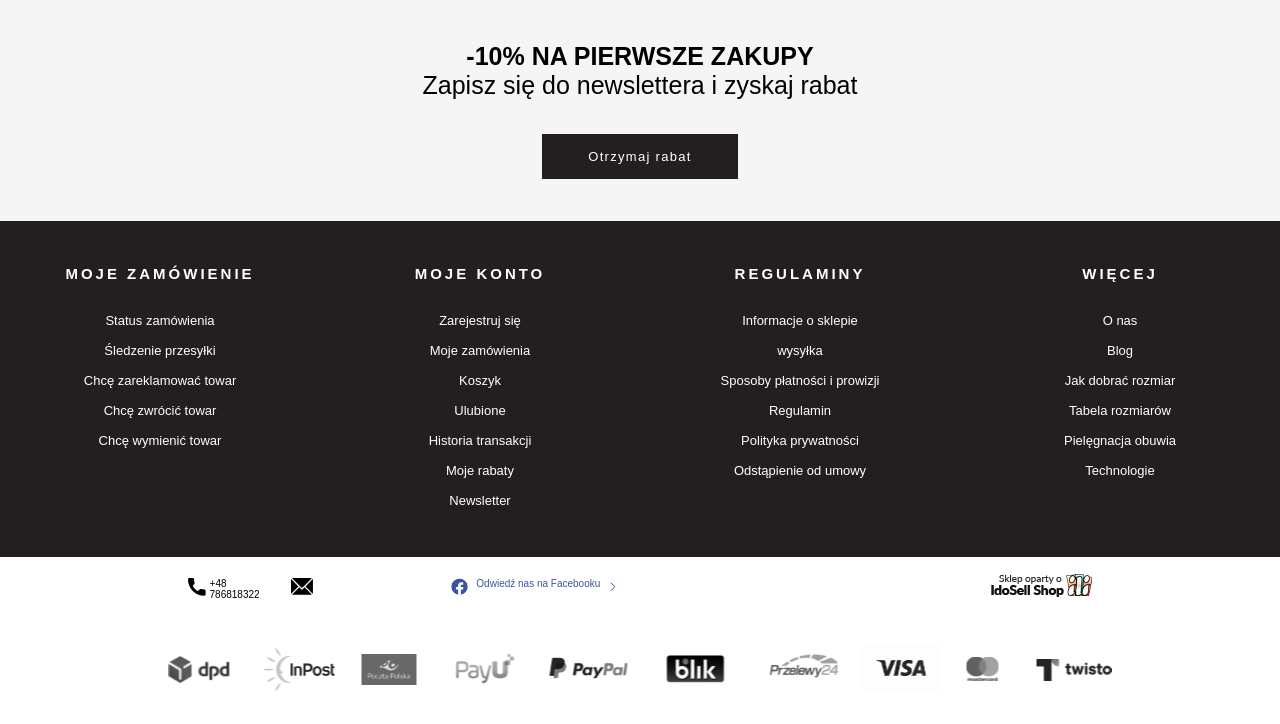
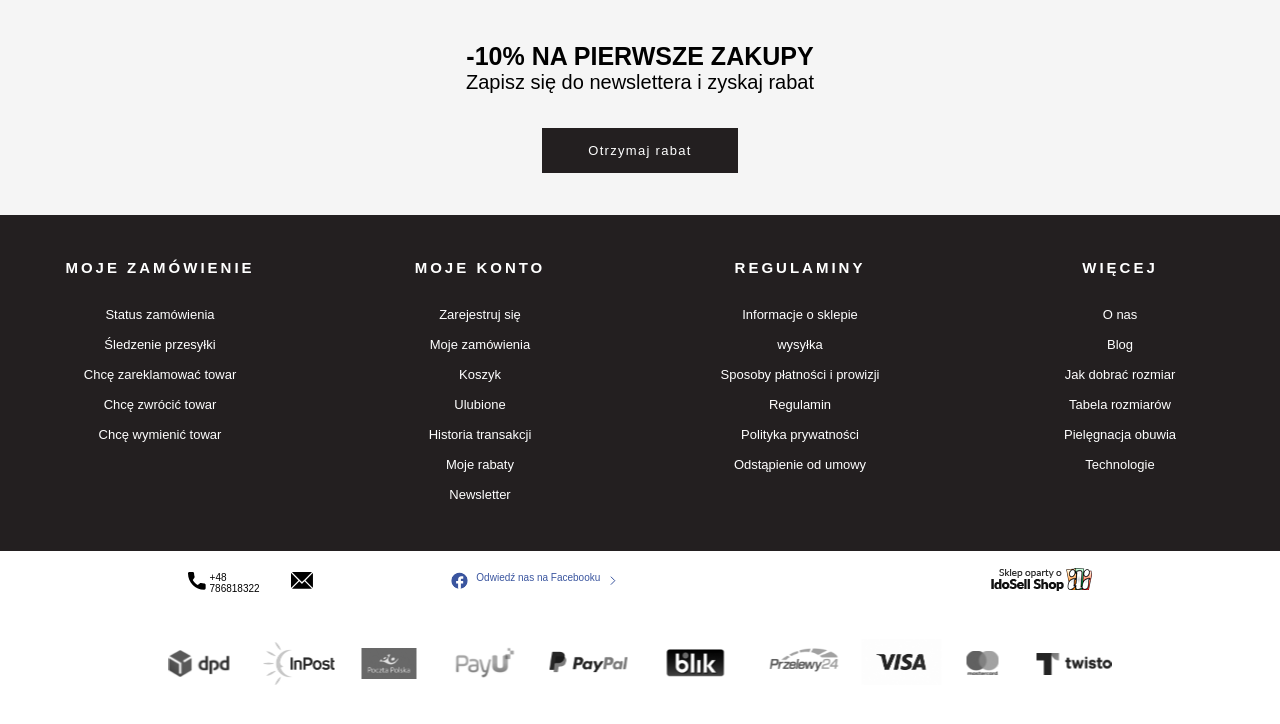
Before and after one commit to MeThecCoder4/Armodo, a website: page html/index.html in a window 1280 px wide. Shown: the part 546-1270 px from the top of the page. Drawn offline with Linux system fonts and the light colour scheme; a web font is replaced by a local one.

Commit message:
Small but important changes

```diff
--- a/html/index.html
+++ b/html/index.html
@@ -112,7 +112,7 @@
             </div>
             <div id="fb-container">
               <img src="../img/Background.svg" id="fb-icon"/>
-              Odwiedź nas na Facebooku
+              <a href="#">Odwiedź nas na Facebooku</a>
               <img src="../img/arrow.svg" id="arrow-icon"/>
             </div>
           </div>
--- a/less/style.less
+++ b/less/style.less
@@ -62,8 +62,6 @@ footer {
 
     .header,
     article {
-      font-size: 2.5em;
-      min-width: 9.2em;
       text-align: center;
     }
 
@@ -71,10 +69,12 @@ footer {
       text-transform: uppercase;
       font-weight: bold;
       margin-top: 3rem;
+      font-size: 2.5em;
     }
 
     article {
       margin-bottom: 2.8rem;
+      font-size: 2em;
     }
 
     a,
@@ -248,7 +248,13 @@ footer {
         }
 
         #fb-container {
-          color: #3a559f;
+          a,
+          a:active,
+          a:hover,
+          a:visited {
+            color: #3a559f;
+            text-decoration: none;
+          }
 
           #fb-icon {
             margin-right: 0.8rem;
```
Also changed, not shown: css/style.css.
